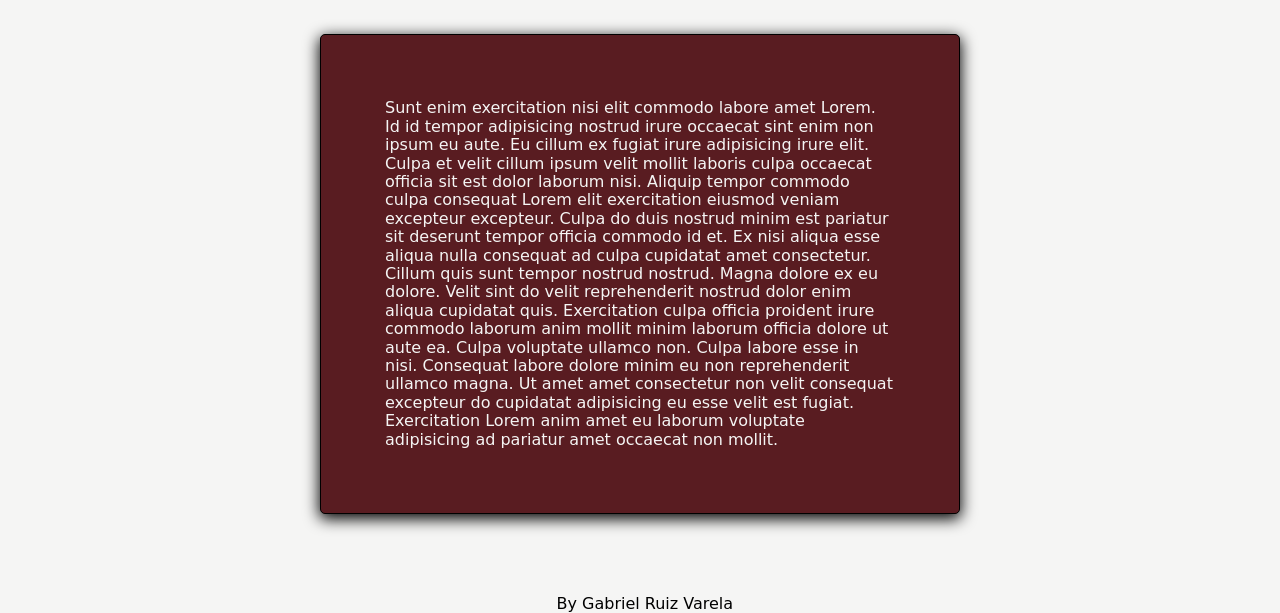
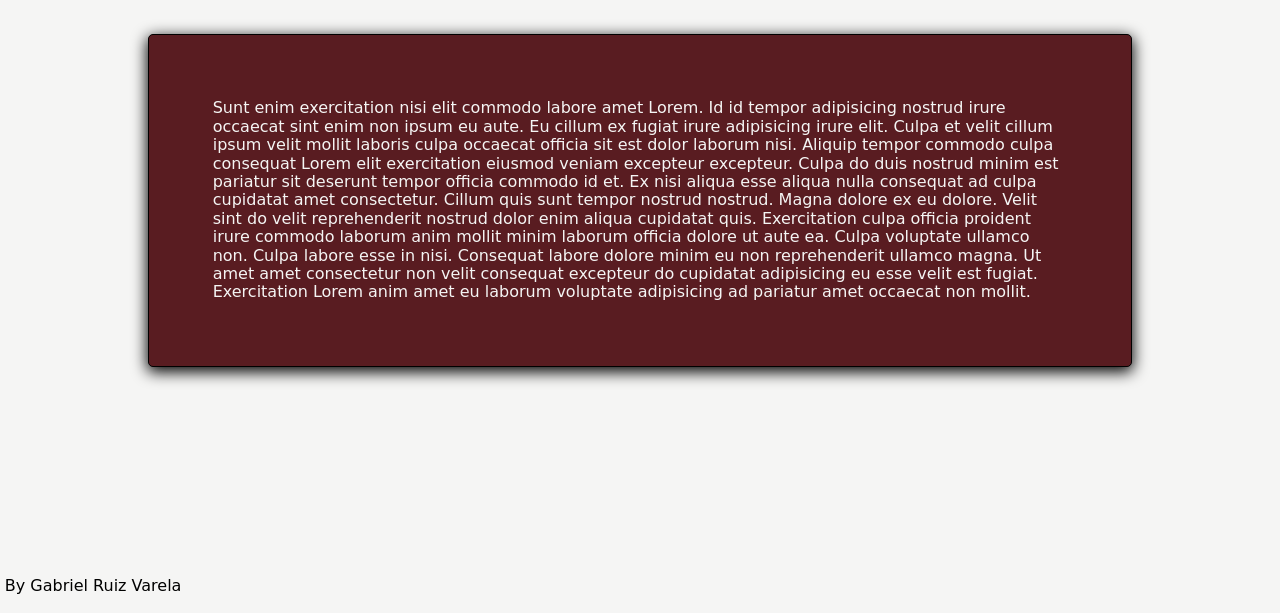
Before and after one commit to GabrielRuizVarela/Restaurant-page, a website built with webpack: page dist/index.html in a window 1280 px wide. Shown: the part 205-818 px from the top of the page. Built offline with nearby package versions, Linux system fonts and the light colour scheme; a web font is replaced by a local one.

Commit message:
Added small improvements

```diff
--- a/src/index.js
+++ b/src/index.js
@@ -14,7 +14,7 @@ const about = document.querySelector('#about');
 
 // homeSelected();
 aboutSelected();
-
+// menuSelected();
 home.addEventListener('click', homeSelected);
 menu.addEventListener('click', menuSelected);
 about.addEventListener('click', aboutSelected);
--- a/src/style.css
+++ b/src/style.css
@@ -32,7 +32,7 @@ a {
 
 #content {
     display: grid;
-    grid-template-rows: auto 1fr;
+    grid-template-rows: auto 1fr auto;
 }
 
 /* ---Header--- */
@@ -42,12 +42,12 @@ header {
     justify-content: space-around;
     padding: 1rem 8rem;
     color: var(--color-2);
-    box-shadow: 0px 0px 8px  var(--color-2);
+    box-shadow: 0px 0px 8px var(--color-2);
     z-index: 1;
 }
 
 header div::after {
-    content:"";
+    content: "";
     position: absolute;
     left: 0;
     bottom: 0;
@@ -64,21 +64,12 @@ header div:hover::after {
     transform-origin: left;
 }
 
-header div{
+header div {
     cursor: pointer;
     font-size: 1.1rem;
     position: relative;
 }
 
-/* ---Footer--- */
-
-footer {
-    position: absolute;
-    top: 100%;
-    width: 100%;
-    display: grid;
-    justify-content: center;
-}
 /* ---Home--- */
 
 .home {
@@ -91,7 +82,7 @@ footer {
     margin-top: 5rem;
     gap: 1rem;
     align-items: center;
-    grid-template-columns: repeat(2,1fr);
+    grid-template-columns: repeat(2, 1fr);
     grid-template-rows: 1fr auto;
 }
 
@@ -107,7 +98,7 @@ footer {
     border: 1px solid black;
 }
 
-button{
+button {
     color: var(--color-4);
     background-color: var(--color-2);
     font-family: 'Koulen', cursive;
@@ -124,12 +115,20 @@ button:hover {
 }
 
 /* ---Menu--- */
-.menu{
+
+.menu {
     padding-top: 2rem;
     display: grid;
     justify-content: center;
     justify-items: center;
-    grid-template-rows: repeat(2,auto) 1fr 0.2fr;
+    grid-template-rows: repeat(2, auto) 1fr 0.2fr;
+    grid-template-columns: minmax(20px, 1.5fr) 10fr minmax(20px, 1.5fr);
+}
+
+#menu-name,
+#menu-title,
+#menu-container {
+    grid-column: 2/3;
 }
 
 #menu-name,
@@ -137,9 +136,10 @@ button:hover {
     position: relative;
     margin-bottom: 2rem;
 }
+
 #menu-name::after,
 #about-name::after {
-    content:"";
+    content: "";
     position: absolute;
     left: 0;
     bottom: 0;
@@ -151,9 +151,8 @@ button:hover {
 #menu-container {
     margin-top: 1rem;
     display: grid;
-    grid-template-columns: repeat(2,1fr);
+    grid-template-columns: repeat(2, 1fr);
     gap: 2rem;
-    width: 70%;
     background-color: var(--color-2);
     color: var(--color-4);
     padding: 4rem;
@@ -169,6 +168,7 @@ button:hover {
     font-size: 0.9rem;
     align-items: end;
 }
+
 .description {
     font-size: 0.7rem;
     font-family: 'Lato', sans-serif;
@@ -181,25 +181,24 @@ button:hover {
 }
 
 /* ---About--- */
+
 .about {
-    /* color: var(--color-4); */
     display: grid;
     grid-template-rows: auto auto auto 1fr;
     justify-items: center;
     margin-top: 2rem;
-    /* gap: 1rem; */
-    /* background-color: var(--color-2); */
+    grid-template-columns: minmax(20px, 1.5fr) 10fr minmax(20px, 1.5fr);
 }
 
-#p-about{
-    /* width: 70%;
-    border: 1px solid black;
-    padding: 2rem; */
+#p-about,
+#about-title,
+#about-name {
+    grid-column: 2/3;
+}
+
+#p-about {
     margin-top: 1rem;
-    /* display: grid; */
-    /* grid-template-columns: repeat(2,1fr); */
     gap: 2rem;
-    width: 50%;
     background-color: var(--color-2);
     color: var(--color-4);
     padding: 4rem;
```
Also changed, not shown: dist/main.js.
